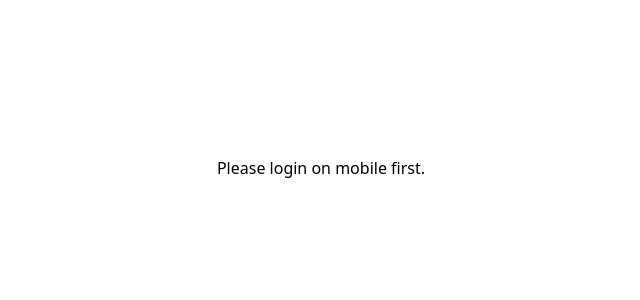
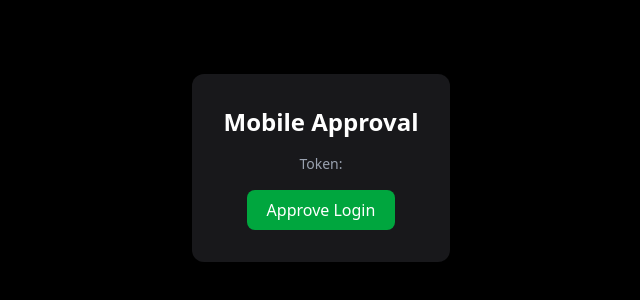
Before and after one commit to 07ReuelBodhak/qr-login, a Next.js app: page /qr-login in a window 1280 px wide. Shown: the part 232-532 px from the top of the page, without its empty margins (319-959 px from the left). Built offline with nearby package versions, Linux system fonts and the light colour scheme; no server answers.

Commit message:
fix: wrap qr-login search params in Suspense boundary

```diff
--- /dev/null
+++ b/src/app/qr-login/QrClient.jsx
@@ -0,0 +1,36 @@
+"use client";
+
+import { useSearchParams } from "next/navigation";
+
+export default function QRClient() {
+  const searchParams = useSearchParams();
+  const token = searchParams.get("token");
+
+  async function approveLogin() {
+    await fetch("/api/qr/approve", {
+      method: "POST",
+      headers: { "Content-Type": "application/json" },
+      body: JSON.stringify({
+        token,
+        user: "mobileUser123",
+      }),
+    });
+
+    alert("✅ Approved! Desktop will login now.");
+  }
+
+  return (
+    <div className="bg-zinc-900 p-8 rounded-xl text-center space-y-4">
+      <h1 className="text-white text-2xl font-bold">Mobile Approval</h1>
+
+      <p className="text-gray-400 text-sm">Token: {token}</p>
+
+      <button
+        onClick={approveLogin}
+        className="bg-green-600 px-5 py-2 rounded-lg text-white"
+      >
+        Approve Login
+      </button>
+    </div>
+  );
+}
--- a/src/app/qr-login/page.jsx
+++ b/src/app/qr-login/page.jsx
@@ -1,42 +1,12 @@
-"use client";
+import { Suspense } from "react";
+import QRClient from "./QrClient";
 
-import { useSearchParams } from "next/navigation";
-import { useSession } from "next-auth/react";
-
-export default function QRApprovePage() {
-  const params = useSearchParams();
-  const token = params.get("token");
-
-  const { data: session } = useSession();
-
-  async function approveLogin() {
-    await fetch("/api/qr/approve", {
-      method: "POST",
-      headers: { "Content-Type": "application/json" },
-      body: JSON.stringify({ token }),
-    });
-
-    alert("Approved ✅");
-  }
-
-  if (!session) {
-    return (
-      <div className="min-h-screen flex items-center justify-center">
-        <p>Please login on mobile first.</p>
-      </div>
-    );
-  }
-
+export default function QRLoginPage() {
   return (
-    <div className="min-h-screen flex flex-col items-center justify-center gap-4">
-      <h1 className="text-2xl font-bold">Approve Desktop Login?</h1>
-
-      <button
-        onClick={approveLogin}
-        className="bg-green-600 text-white px-6 py-3 rounded-xl"
-      >
-        Approve Login
-      </button>
+    <div className="min-h-screen flex items-center justify-center bg-black">
+      <Suspense fallback={<p className="text-white">Loading...</p>}>
+        <QRClient />
+      </Suspense>
     </div>
   );
 }
```
